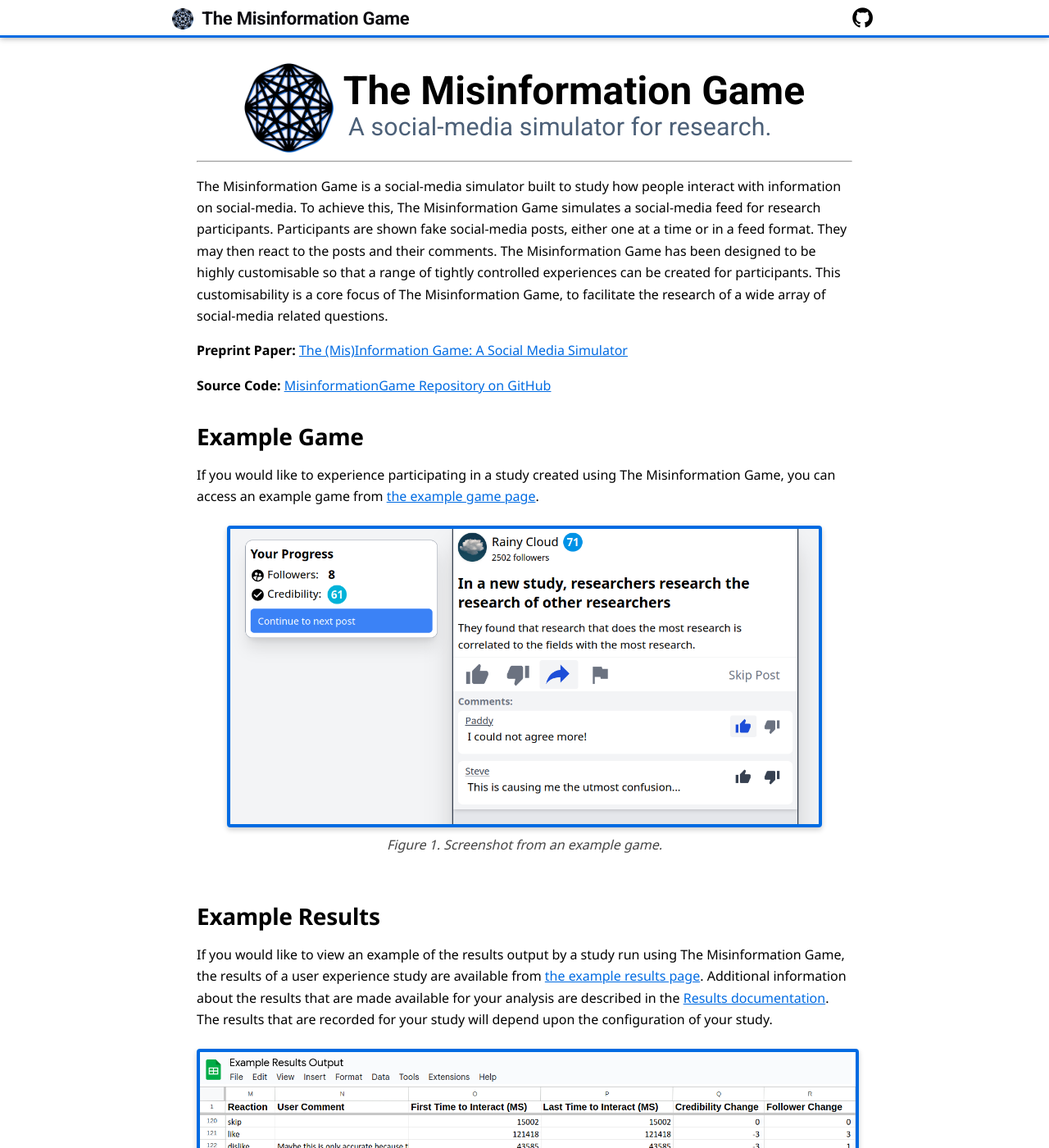
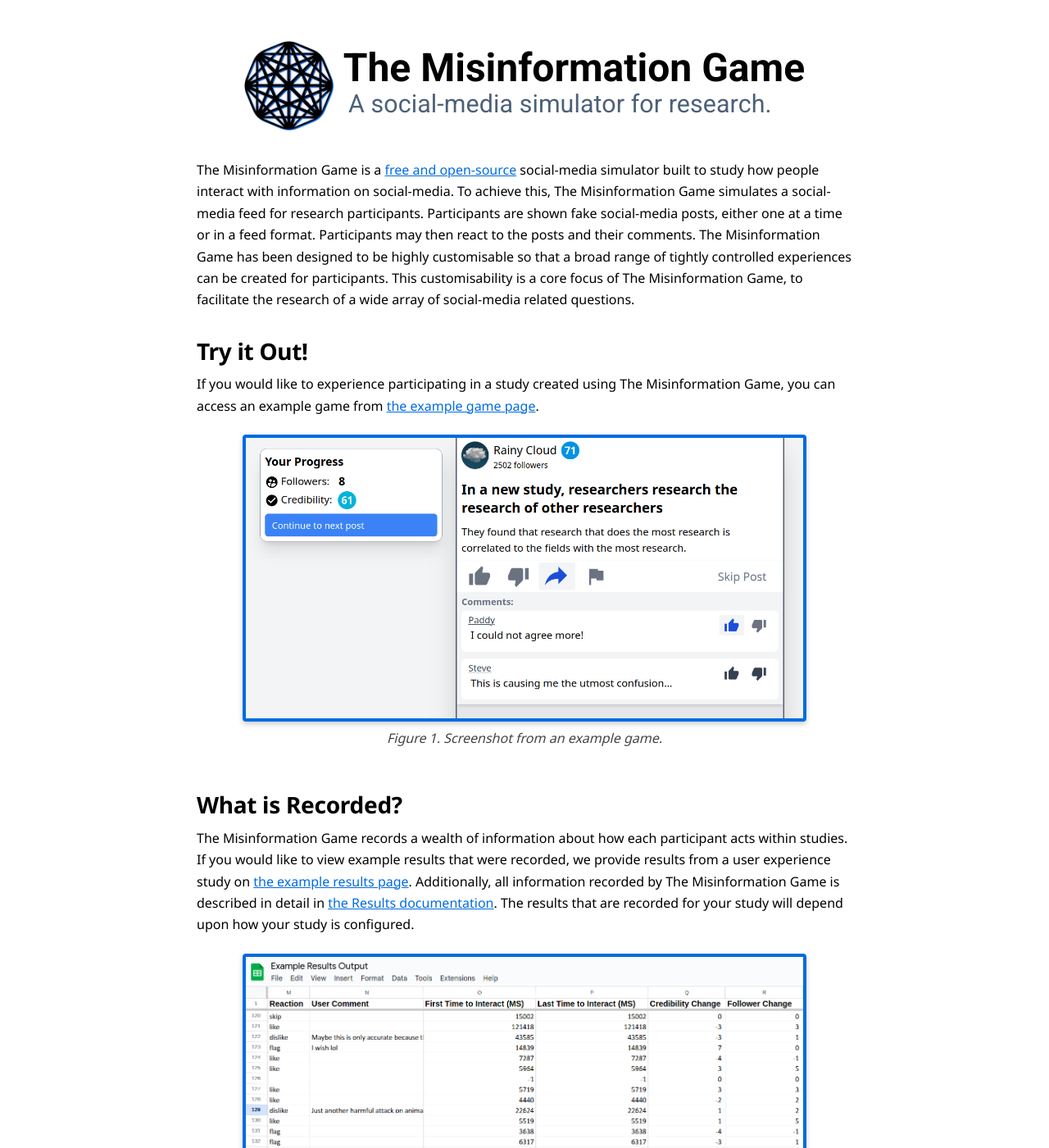
Before and after one commit to beekewardin/themisinformationgame.github.io, a Jekyll site: the page built from Home.md, in a window 1280 px wide and 1400 px high. Shown: the whole window at 82% size. Built offline with Jekyll 4.4.1, drawn with Linux system fonts in a browser that asks for light colours; nearby versions of some CDN libraries; our own code applies the rules of GitHub Pages for plain Markdown files; some of the changed text lies outside the part shown.

Commit message:
Revamp documentation home page

````diff
--- a/Home.md
+++ b/Home.md
@@ -2,8 +2,15 @@
 title: 'Misinformation Game: A social-media simulator for research.'
 skipTitleSuffix: true
 showPath: false
+hideHeader: true
 permalink: /
 ---
+
+<style>
+figure img {
+    max-width: 85%;
+}
+</style>
 
 <div id="logo-banner">
     <div class="logo">
@@ -15,26 +22,20 @@ permalink: /
     </div>
 </div>
 
---------
+The Misinformation Game is a
+[free and open-source](https://github.com/TheMisinformationGame/MisinformationGame)
+social-media simulator
+built to study how people interact with information on social-media. To
+achieve this, The Misinformation Game simulates a social-media feed for
+research participants. Participants are shown fake social-media posts,
+either one at a time or in a feed format. Participants may then react to the
+posts and their comments. The Misinformation Game has been designed to
+be highly customisable so that a broad range of tightly controlled
+experiences can be created for participants. This customisability is
+a core focus of The Misinformation Game, to facilitate the research of
+a wide array of social-media related questions.
 
-The Misinformation Game is a social-media simulator built to study
-how people interact with information on social-media. To achieve
-this, The Misinformation Game simulates a social-media feed for
-research participants. Participants are shown fake social-media
-posts, either one at a time or in a feed format. They may then
-react to the posts and their comments. The Misinformation Game has
-been designed to be highly customisable so that a range of tightly
-controlled experiences can be created for participants. This
-customisability is a core focus of The Misinformation Game, to
-facilitate the research of a wide array of social-media related
-questions.
-
-**Preprint Paper:** [The (Mis)Information Game: A Social Media Simulator](https://psyarxiv.com/628wc/)
-
-**Source Code:** [MisinformationGame Repository on GitHub](https://github.com/TheMisinformationGame/MisinformationGame)
-
-
-## Example Game
+## Try it Out!
 {:#example-game}
 
 If you would like to experience participating in a study created using
@@ -52,16 +53,17 @@ The Misinformation Game, you can access an example game from
 
 
 
-## Example Results
+## What is Recorded?
 {:#example-results}
 
-If you would like to view an example of the results output by a study
-run using The Misinformation Game, the results of a user experience
-study are available from [the example results page](/link/ExampleResults).
-Additional information about the results that are made available for your
-analysis are described in the [Results documentation](/Results). The
-results that are recorded for your study will depend upon the configuration
-of your study.
+The Misinformation Game records a wealth of information about how each
+participant acts within studies. If you would like to view example results
+that were recorded, we provide results from a user experience study on
+[the example results page](/link/ExampleResults).
+Additionally, all information recorded by The Misinformation Game
+is described in detail in [the Results documentation](/Results). The results
+that are recorded for your study will depend upon how your study
+is configured.
 
 <figure id="fig2" class="blue-figure-border">
     <img src="diagrams/example-results.png" alt="Screenshot from the example results." width="1389" height="577" />
@@ -73,38 +75,41 @@ of your study.
 <p class="spacer"></p>
 
 
-## Play-Through Video
-{:#example-playthrough}
+## Watch
+{:#watch}
 
 The following video shows the experience of participants taking part in
 a study made using the Misinformation Game. If you'd like to experience
-this same study for yourself, you can access it through
+this study yourself, you can access it through
 [the example game page](/link/ExampleGame). In fact, we recommend you
 try it yourself, to get the full experience!
 
-<figure id="fig3">
+<figure id="fig3" class="black-figure-border">
     <iframe width="560" height="315" src="https://www.youtube.com/embed/QygfV2fhWRY" title="YouTube video player" frameborder="0" allow="accelerometer; autoplay; clipboard-write; encrypted-media; gyroscope; picture-in-picture; web-share" allowfullscreen></iframe>
     <figcaption>
         <a href="#fig3">Figure 3.</a> Video of playing through the example study.
     </figcaption>
 </figure>
 
+<p class="spacer"></p>
+<p class="spacer"></p>
 
 
-## Getting Started
+
+## Getting Started 🚀
 {:#getting-started}
 
 If you are new to the tool, or you would like a refresher on its use, we recommend
 that you read our [Getting Started Guide](/GettingStarted). This guide is a great
-place to learn the most important concepts for using the Misinformation Game
+place to learn the most important concepts for using The Misinformation Game
 effectively for your research.
 
 The paper
 [The (Mis)Information Game: A Social Media Simulator](https://psyarxiv.com/628wc/)
 also provides an in-depth introduction to the Misinformation Game, alongside
 results from two validation studies that were conducted to test it. If you use
-the Misinformation Game for your research, we would really appreciate it if
-you [cited this paper](#cite).
+The Misinformation Game for your research, we would really appreciate it if
+you [cited this paper](#cite)!
 
 <div class="call-to-action-container big">
     <a href="/GettingStarted" class="call-to-action-button">
@@ -117,17 +122,20 @@ you [cited this paper](#cite).
 {:#docs}
 
 The Misinformation Game has extensive documentation to help you use the tool.
-This documentation ranges from high-level guides on the use of the
-Misinformation Game, to reference guides for configuring studies and using
-their results.
+This documentation ranges from high-level guides on the use of The
+Misinformation Game, to reference guides for configuring studies and
+interpreting their results.
 
-Some highlights from our documentation:
+Some highlights from the documentation:
 
+- [Our Paper](https://psyarxiv.com/628wc/) - An in-depth introduction to the tool,
+  alongside results from two validation studies.
 - [Getting Started Guide](/GettingStarted) - A guide to create your first study
-  using the Misinformation Game.
-- [Study Configuration](/StudyConfiguration) - A reference guide for creating your own study.
-- [Results](/Results) - A reference guide on the results that are recorded by the game.
-- [About](/About) - A description of the history behind the development of this tool.
+  using The Misinformation Game.
+- [Results](/Results) - A reference guide on the results that are recorded by
+  The Misinformation Game.
+- [About](/About) - A description of the history behind the development of
+  this tool.
 
 <div class="call-to-action-container">
     <a href="/DocumentationIndex" class="call-to-action-button">
@@ -136,8 +144,10 @@ Some highlights from our documentation:
 </div>
 
 
-## Cite the Misinformation Game
+## Cite Our Work!
 {:#cite}
+
+We would appreciate it greatly 😊
 
 ```bibtex
 @misc{butler_lamont_wan_prike_nasim_walker_fay_ecker_2022,
--- a/_layouts/default.html
+++ b/_layouts/default.html
@@ -5,7 +5,9 @@
   <!-- Allows linking to the top of the page. -->
   <a id="top"></a>
 
+  {% unless page.hideHeader %}
   {% include header.html %}
+  {% endunless %}
 
   {% if page.isArticle %}
   <div class="container article">
--- a/_sass/_base.scss
+++ b/_sass/_base.scss
@@ -181,7 +181,7 @@ figure .figure-side-by-side canvas {
 
 p {
   display: block;
-  margin-top: 1em;
+  margin-top: 0.6em;
   margin-bottom: 1em;
   margin-left: 0;
   margin-right: 0;
--- a/_sass/_default.scss
+++ b/_sass/_default.scss
@@ -161,7 +161,7 @@ ul#markdown-toc > li > ul > li > ul > li {
 .content-wrapper .big a.call-to-action-button {
   background-color: $brand-color;
   color: white;
-  padding: 0.45em 1.2em 0.5em;
+  padding: 0.35em 1.2em 0.45em;
   font-size: 1.2em;
 }
 .content-wrapper a.call-to-action-button:hover {
@@ -173,7 +173,16 @@ ul#markdown-toc > li > ul > li > ul > li {
   transition: background-color 0.2s;
 }
 
-.content-wrapper .blue-figure-border img {
-  border: 4px solid $brand-color;
-  border-radius: 4px;
+.content-wrapper .blue-figure-border {
+  img, iframe, canvas {
+    border: 4px solid $brand-color;
+    border-radius: 4px;
+  }
 }
+
+.content-wrapper .black-figure-border {
+  img, iframe, canvas {
+    border: 4px solid black;
+    border-radius: 4px;
+  }
+}
--- a/_sass/_logo-banner.scss
+++ b/_sass/_logo-banner.scss
@@ -1,12 +1,12 @@
 
 /* These _are not_ shared by the game and docs. */
 #logo-banner {
-  margin-top: 0.6rem;
-  margin-bottom: 0.6rem;
+  margin-top: 0;
+  margin-bottom: 1.6rem;
 }
 #logo-banner .logo {
   height: 6.8rem;
-  padding: 1.1rem 0.5rem 0 0;
+  padding: 0 0.5rem 0 0;
 }
 
 /* These _are_ shared by the game and docs. */
@@ -45,7 +45,6 @@
   display: inline-block;
   vertical-align: middle;
   text-align: left;
-  margin-top: 1.2rem;
 }
 #logo-banner .titles h1,
 #logo-banner .titles h2 {
````
